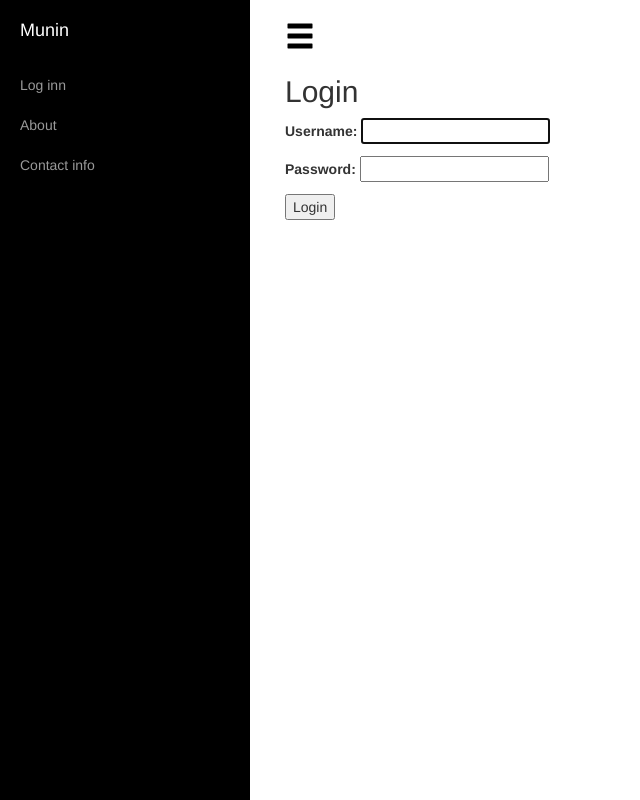
After one commit to Strand94/Munin, a Django app: page /login/ in a window 1280 px wide. The commit adds this page. Shown: the whole page, without its empty margins (0-640 px from the left). Run offline with Django 3.2, Linux system fonts and the light colour scheme; some libraries are stand-ins or nearby versions.

Commit message:
Loggin in and logging out now working

```diff
--- a/munin/settings.py
+++ b/munin/settings.py
@@ -32,6 +32,7 @@ ALLOWED_HOSTS = []
 
 AUTH_USER_MODEL = 'registration.User'
 
+LOGIN_REDIRECT_URL = 'home'
 
 INSTALLED_APPS = [
     'django.contrib.admin',
--- a/munin/urls.py
+++ b/munin/urls.py
@@ -16,9 +16,12 @@ Including another URLconf
 from django.conf.urls import url
 from django.contrib import admin
 from apps.staticpages.views import *
+from django.contrib.auth import views as auth_views
 
 urlpatterns = [
     url(r'^admin/', admin.site.urls),
+    url(r'^login/$', auth_views.login, name='login'),
+    url(r'^logout/$', auth_views.logout, {'next_page': '/'}, name='logout'),
     url(r'^$', FrontPage, name="home"),
     url(r'^about/', about, name="about"),
     url(r'^contact/', contact, name="contact")
--- a/templates/base.html
+++ b/templates/base.html
@@ -38,9 +38,15 @@
                         Munin
                     </a>
                 </li>
-                <li>
-                    <a href="#">Log in</a>
-                </li>
+                {% if request.user.is_authenticated %}
+                    <li>
+                        <a href="{% url 'logout' %}">Log ut</a>
+                    </li>
+                {% else %}
+                    <li>
+                        <a href="{% url 'login' %}">Log inn</a>
+                    </li>
+                {% endif %}
                 <li>
                     <a href="{% url 'about' %}">About</a>
                 </li>
--- /dev/null
+++ b/templates/registration/login.html
@@ -0,0 +1,12 @@
+{% extends 'base.html' %}
+
+{% block title %}Login{% endblock %}
+
+{% block content %}
+  <h2>Login</h2>
+  <form method="post">
+    {% csrf_token %}
+    {{ form.as_p }}
+    <button type="submit">Login</button>
+  </form>
+{% endblock %}
```
Also changed, not shown: apps/registration/urls.py (added, +9 -0 lines), db.sqlite3, 1 other file.
